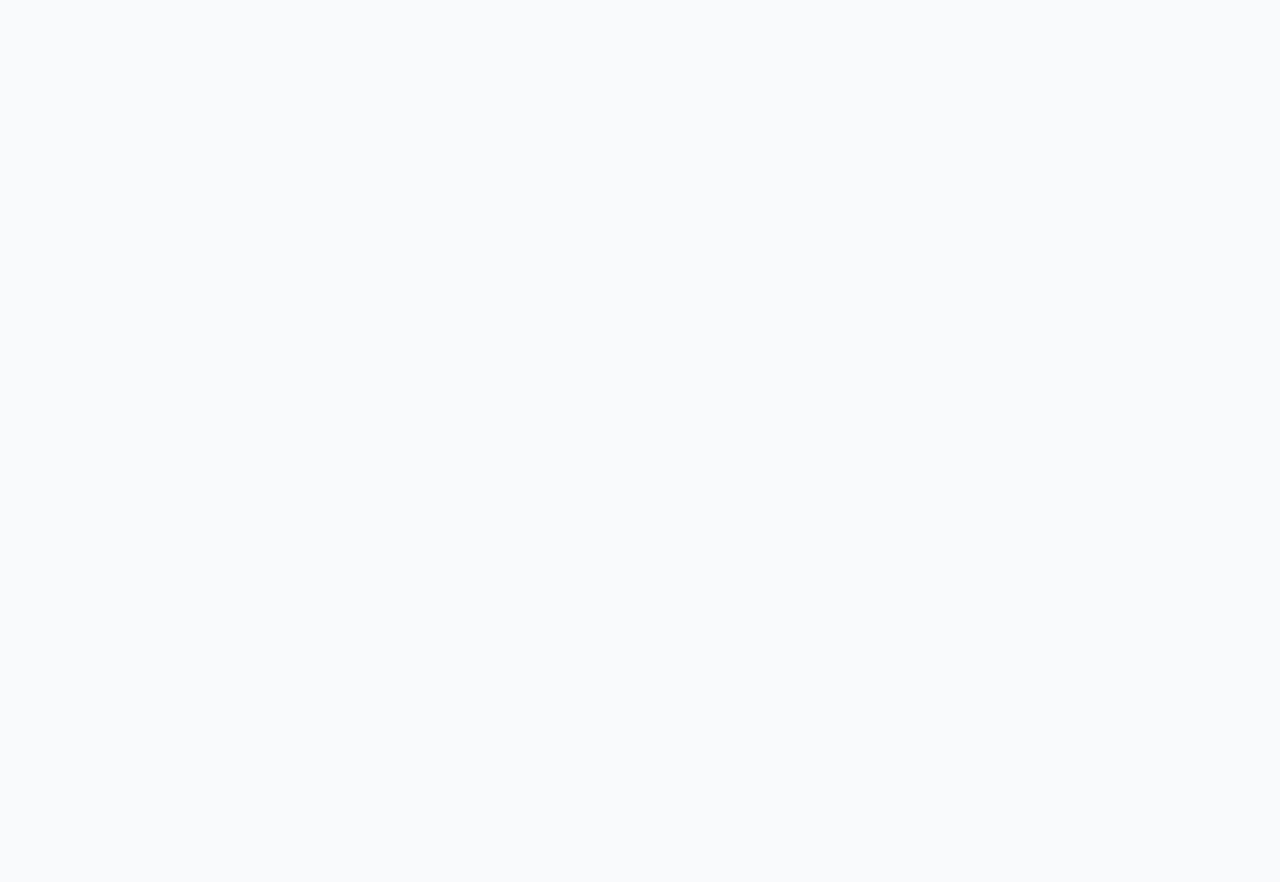
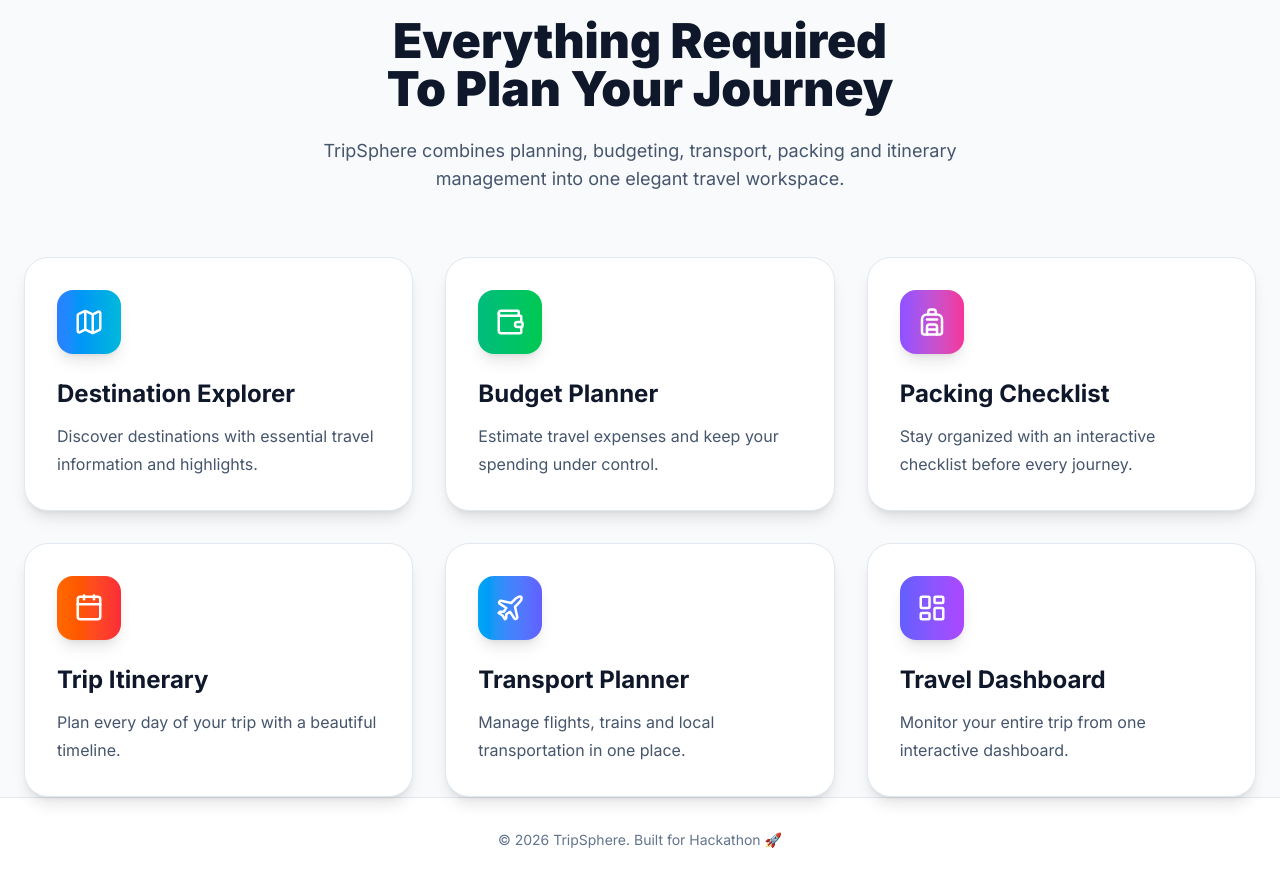
Before and after one commit to VENUENGG/TripSphere, a React (Vite) app: page / in a window 1280 px wide. Shown: the part 1000-1882 px from the top of the page. Before the commit the page ends 950 px from the top, so only its background shows below. Built offline with nearby package versions, Linux system fonts and the light colour scheme.

Commit message:
Implement premium features section with interactive cards

```diff
--- /dev/null
+++ b/src/components/home/FeatureCard.jsx
@@ -0,0 +1,35 @@
+import { motion } from "framer-motion";
+
+export default function FeatureCard({
+  icon,
+  title,
+  description,
+  gradient,
+}) {
+  return (
+    <motion.div
+      whileHover={{
+        y: -8,
+        scale: 1.02,
+      }}
+      transition={{
+        duration: 0.25,
+      }}
+      className="group rounded-3xl border border-slate-200 bg-white p-8 shadow-lg transition hover:shadow-2xl"
+    >
+      <div
+        className={`mb-6 flex h-16 w-16 items-center justify-center rounded-2xl bg-gradient-to-r ${gradient} text-white shadow-lg`}
+      >
+        {icon}
+      </div>
+
+      <h3 className="mb-3 text-2xl font-bold text-slate-900">
+        {title}
+      </h3>
+
+      <p className="leading-7 text-slate-600">
+        {description}
+      </p>
+    </motion.div>
+  );
+}
--- /dev/null
+++ b/src/components/home/Features.jsx
@@ -0,0 +1,100 @@
+import {
+  Wallet,
+  Map,
+  Backpack,
+  Calendar,
+  Plane,
+  LayoutDashboard,
+} from "lucide-react";
+
+import FeatureCard from "./FeatureCard";
+
+const features = [
+  {
+    title: "Destination Explorer",
+    description:
+      "Discover destinations with essential travel information and highlights.",
+    icon: <Map size={30} />,
+    gradient: "from-blue-500 to-cyan-500",
+  },
+
+  {
+    title: "Budget Planner",
+    description:
+      "Estimate travel expenses and keep your spending under control.",
+    icon: <Wallet size={30} />,
+    gradient: "from-emerald-500 to-green-500",
+  },
+
+  {
+    title: "Packing Checklist",
+    description:
+      "Stay organized with an interactive checklist before every journey.",
+    icon: <Backpack size={30} />,
+    gradient: "from-violet-500 to-pink-500",
+  },
+
+  {
+    title: "Trip Itinerary",
+    description:
+      "Plan every day of your trip with a beautiful timeline.",
+    icon: <Calendar size={30} />,
+    gradient: "from-orange-500 to-red-500",
+  },
+
+  {
+    title: "Transport Planner",
+    description:
+      "Manage flights, trains and local transportation in one place.",
+    icon: <Plane size={30} />,
+    gradient: "from-sky-500 to-indigo-500",
+  },
+
+  {
+    title: "Travel Dashboard",
+    description:
+      "Monitor your entire trip from one interactive dashboard.",
+    icon: <LayoutDashboard size={30} />,
+    gradient: "from-indigo-500 to-purple-500",
+  },
+];
+
+export default function Features() {
+  return (
+    <section
+      id="features"
+      className="mx-auto mt-32 max-w-7xl px-6"
+    >
+      <div className="mb-16 text-center">
+
+        <p className="font-semibold uppercase tracking-[4px] text-blue-600">
+          Features
+        </p>
+
+        <h2 className="mt-4 text-5xl font-black text-slate-900">
+          Everything Required
+          <br />
+          To Plan Your Journey
+        </h2>
+
+        <p className="mx-auto mt-6 max-w-2xl text-lg text-slate-600">
+          TripSphere combines planning, budgeting,
+          transport, packing and itinerary management
+          into one elegant travel workspace.
+        </p>
+
+      </div>
+
+      <div className="grid gap-8 md:grid-cols-2 lg:grid-cols-3">
+
+        {features.map((feature) => (
+          <FeatureCard
+            key={feature.title}
+            {...feature}
+          />
+        ))}
+
+      </div>
+    </section>
+  );
+}
--- a/src/pages/Home.jsx
+++ b/src/pages/Home.jsx
@@ -1,9 +1,12 @@
 import Hero from "../components/home/Hero";
+import Features from "../components/home/Features";
 
 export default function Home() {
   return (
     <>
       <Hero />
+
+       <Features />
     </>
   );
 }
```
